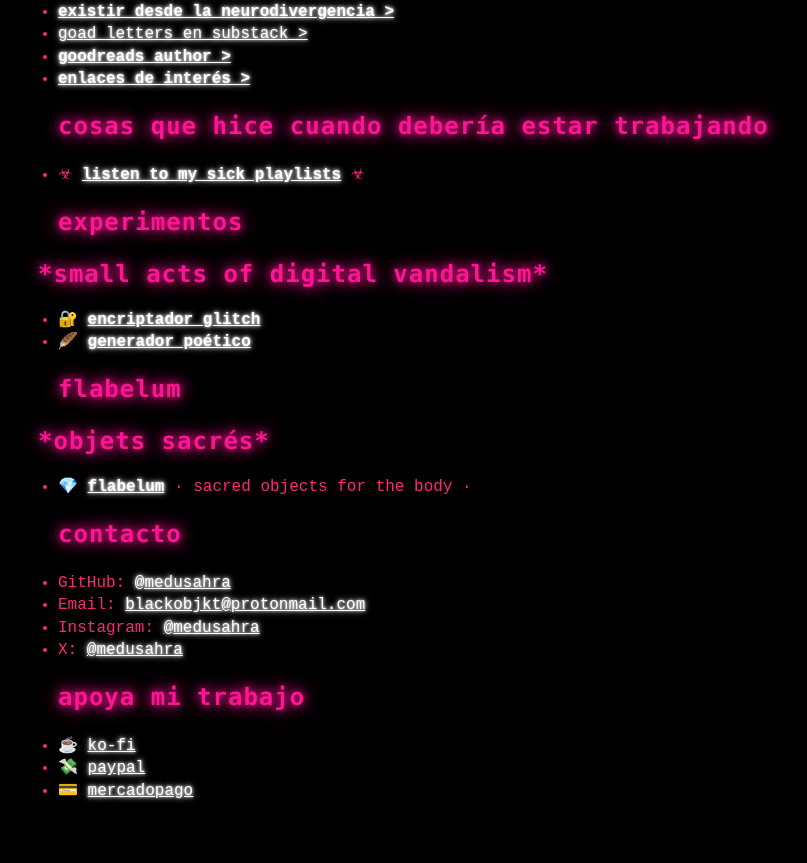
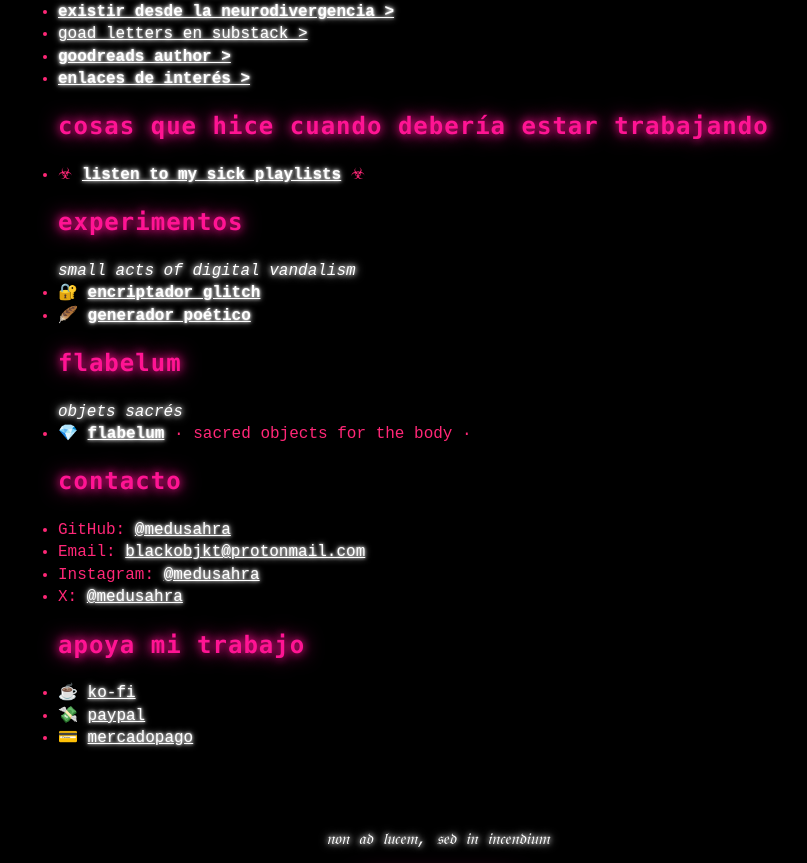
Before and after one commit to medusahra/medusahra.github.io, a Jekyll site: the page built from index.md, in a window 1280 px wide and 900 px high, scrolled down 957 px, cut to the strip 0-863 px from the top of the window. Shown: the whole strip, without its empty margins (202-1009 px from the left). Built offline with Jekyll 4.4.1, drawn with Linux system fonts in a browser that asks for light colours.

Commit message:
Update index.md

```diff
--- a/index.md
+++ b/index.md
@@ -39,15 +39,13 @@
 ## cosas que hice cuando debería estar trabajando
 - ☣ **<a href="https://open.spotify.com/user/oer0flire345iy1g4vaifowzc/playlists" target="_blank">listen to my sick playlists</a>** ☣
 ## experimentos
-<h1 style="line-height: 1.2;">
 *small acts of digital vandalism*
-</h1>
+
 - 🔐 **[encriptador glitch](/2025/11/21/encriptador-glitch.html)**
 - 🪶 **[generador poético](/2025/11/21/generador-poemas.html)**
 ## flabelum
-<h1 style="line-height: 1.2;">
  *objets sacrés*
-</h1>
+
 - 💎 **<a href="https://instagram.com/flabelum" target="_blank">flabelum</a>** · sacred objects for the body ·
 ## contacto
 - GitHub: <a href="https://github.com/medusahra" target="_blank">@medusahra</a>
```
